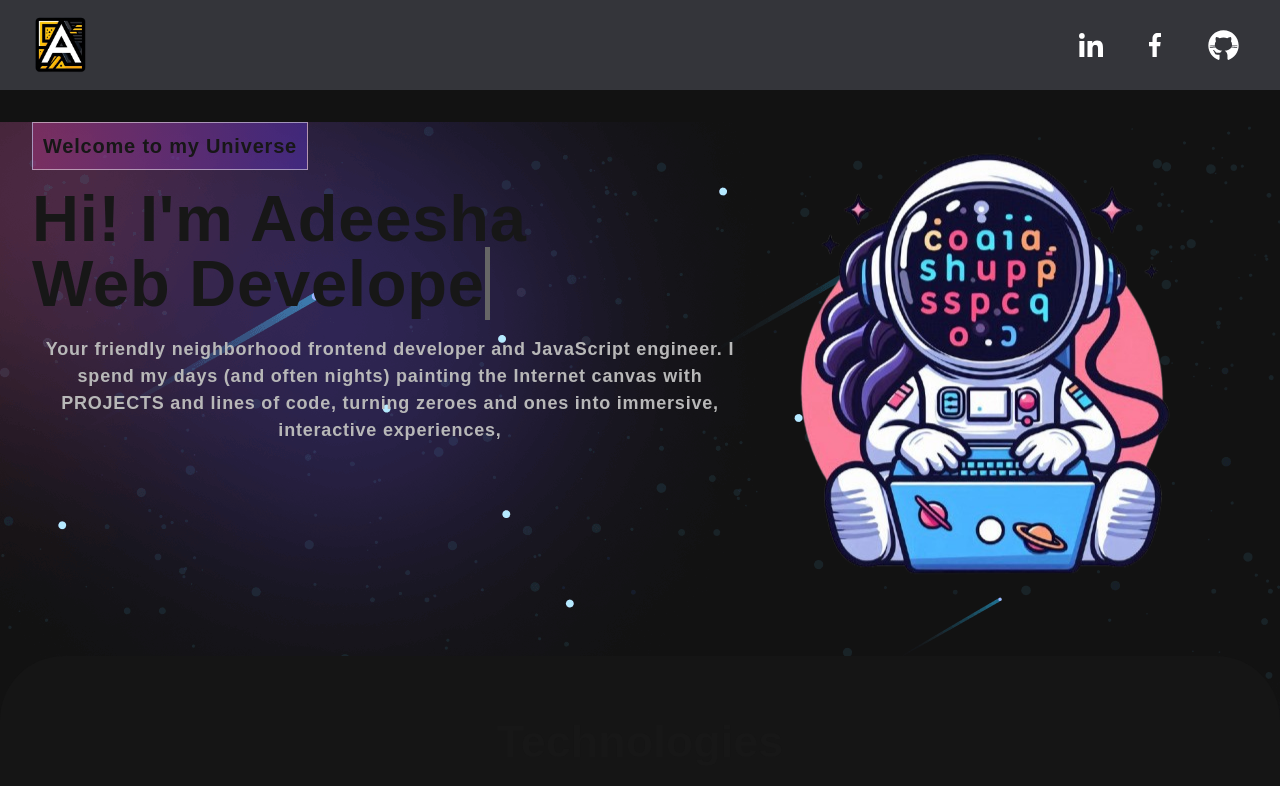
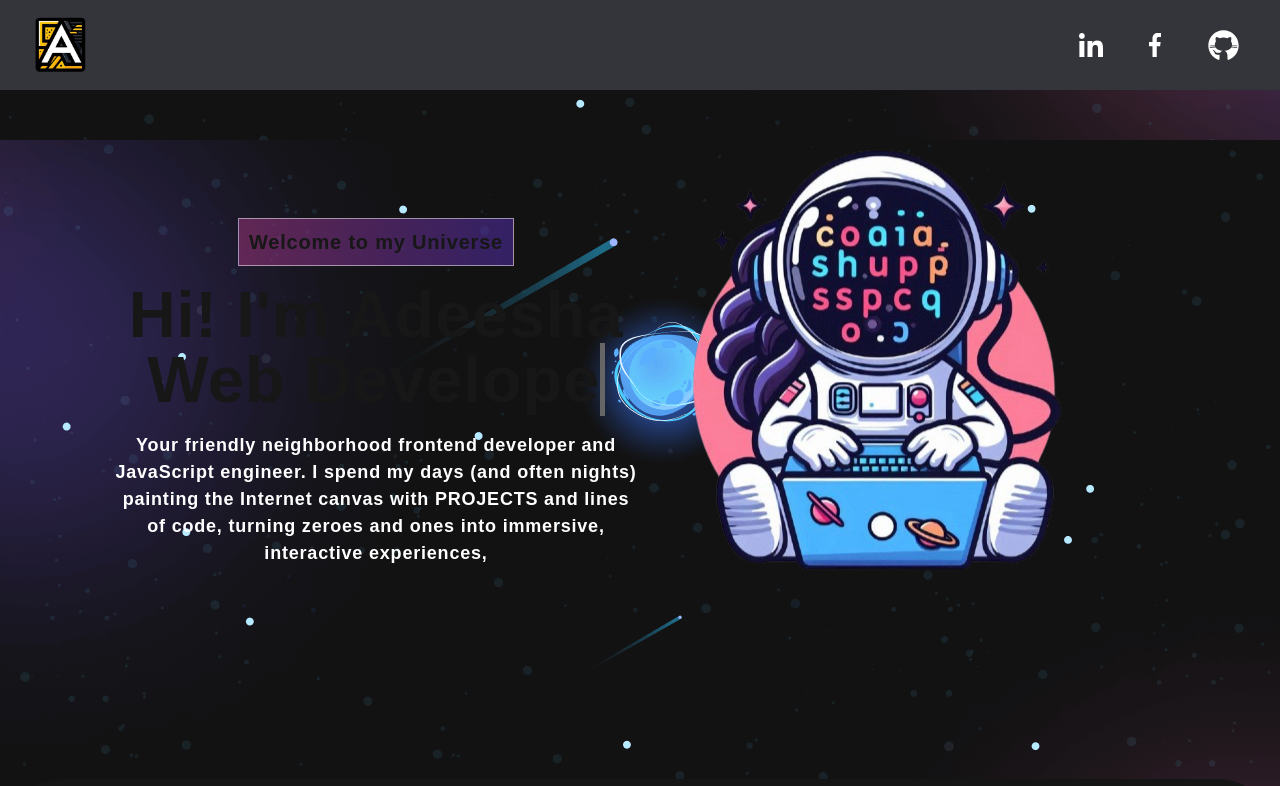
Before and after one commit to kbadeesha/my-portfolio-1, a Next.js app: page / in a window 1280 px wide. Shown: the top 786 px of the page. Built offline with nearby package versions, Linux system fonts and the light colour scheme.

Commit message:
css refactor logo Image

```diff
--- a/package.json
+++ b/package.json
@@ -9,6 +9,7 @@
     "lint": "next lint"
   },
   "dependencies": {
+    "animate.css": "^4.1.1",
     "bootstrap": "^5.3.3",
     "next": "15.1.6",
     "react": "^19.0.0",
--- a/src/app/components/MyDetails/MyDetails.tsx
+++ b/src/app/components/MyDetails/MyDetails.tsx
@@ -52,7 +52,7 @@ const MyDetails = () => {
     <section className="my-details" id="home">
       <Container>
         <Row className="align-items-center">
-          <Col xs={12} md={6} xl={5}>
+          <Col xs={12} md={6} xl={5} >
             <TrackVisibility>
               {({ isVisible }) => (
                 <div className="logoImage">
--- a/src/app/globals.css
+++ b/src/app/globals.css
@@ -1,6 +1,7 @@
 @tailwind base;
 @tailwind components;
 @tailwind utilities;
+
 
 :root {
   --background: #34353A;
--- a/src/app/page.tsx
+++ b/src/app/page.tsx
@@ -1,6 +1,6 @@
 // src/app/page.tsx
 "use client";
-
+import "animate.css";
 
 import { Footer } from "./components/Footer/Footer";
 import NavBar from "./components/NavBar/NavBar";
--- a/src/app/pages/Hero/page.tsx
+++ b/src/app/pages/Hero/page.tsx
@@ -8,11 +8,15 @@ const Hero = () => {
   return (
     <Container>
       <div
-        className="bg-cover bg-center py-8 px-4"
-        style={{ backgroundImage: `url(${bannerImage.src})` }}
+        className="bg-fixed bg-center py-8 px-4"
+        // className="bg-cover bg-center py-8 px-4"
+        style={{
+          backgroundImage: `url(${bannerImage.src})`,
+          backgroundPosition: "center top 50px",
+        }}
       >
         <MyDetails />
-        <Technologies />``
+        <Technologies />
       </div>
     </Container>
   );
--- a/src/app/styles/components/my-details.css
+++ b/src/app/styles/components/my-details.css
@@ -1,7 +1,8 @@
 
 .my-details {
-    margin-top: 0;
-    margin: 2rem;
+    padding-top: 8rem;
+    margin-left: 7rem;
+    text-align: center;
   }
   .my-details .tagline {
     font-weight: 700;
@@ -26,12 +27,13 @@
     display: block;
   }
   .my-details p {
-    color: #b8b8b8;
+    color: #fff;
     font-size: 18px;
     letter-spacing: 0.8px;
     line-height: 1.5em;
-    width: 96%;
-  }
+    margin-top: 20px; /* Adjust spacing from the headline */
+    width: 50%; /* Adjust width if needed */  }
+
   .my-details button {
     color: #fff;
     font-weight: 700;
@@ -52,6 +54,10 @@
   }
   .my-details img {
     animation: updown 3s linear infinite;
+    margin-right: 140px; /* Optional: Adds space between image and text */
+    max-width: 100%; /* Prevents the image from stretching */
+    margin-top: -100px;
+
   }
   @keyframes updown {
     0% {
```
Also changed, not shown: 1 other file (tests, documents, lock files or other folders).
